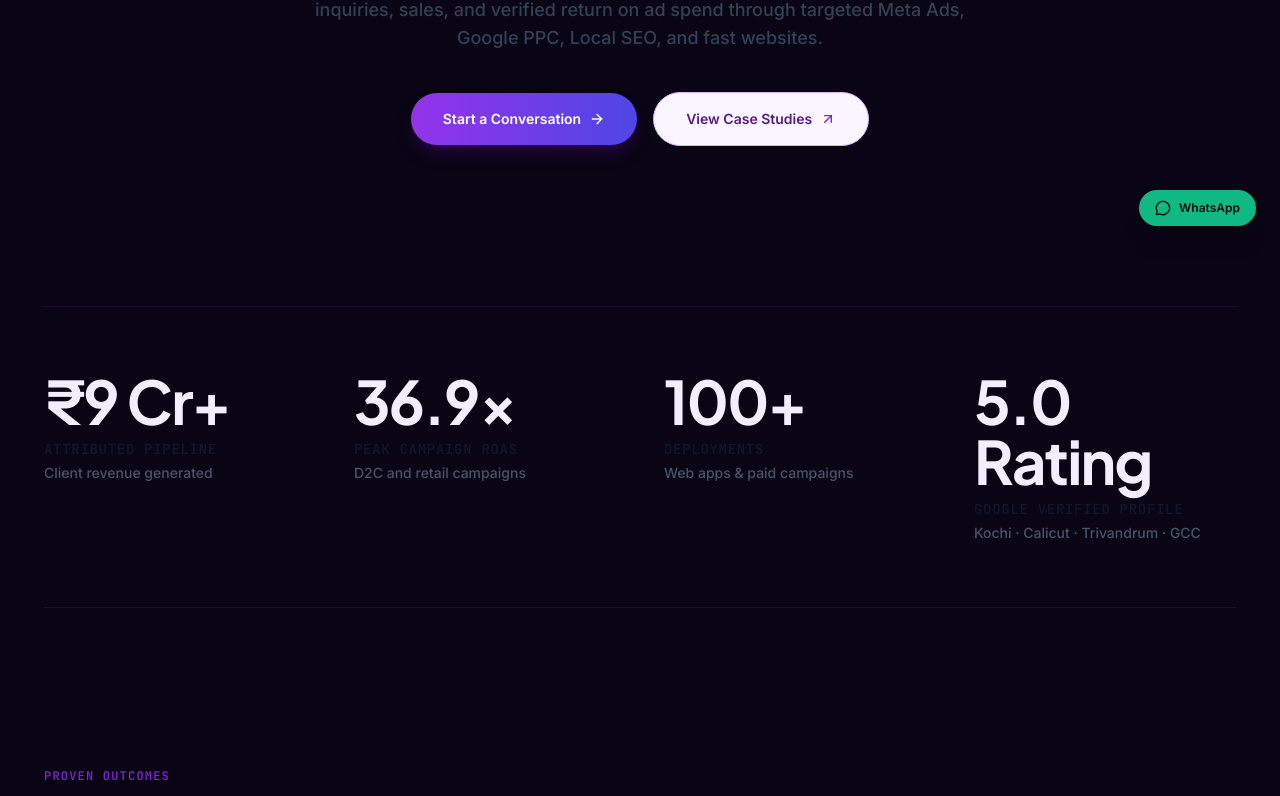
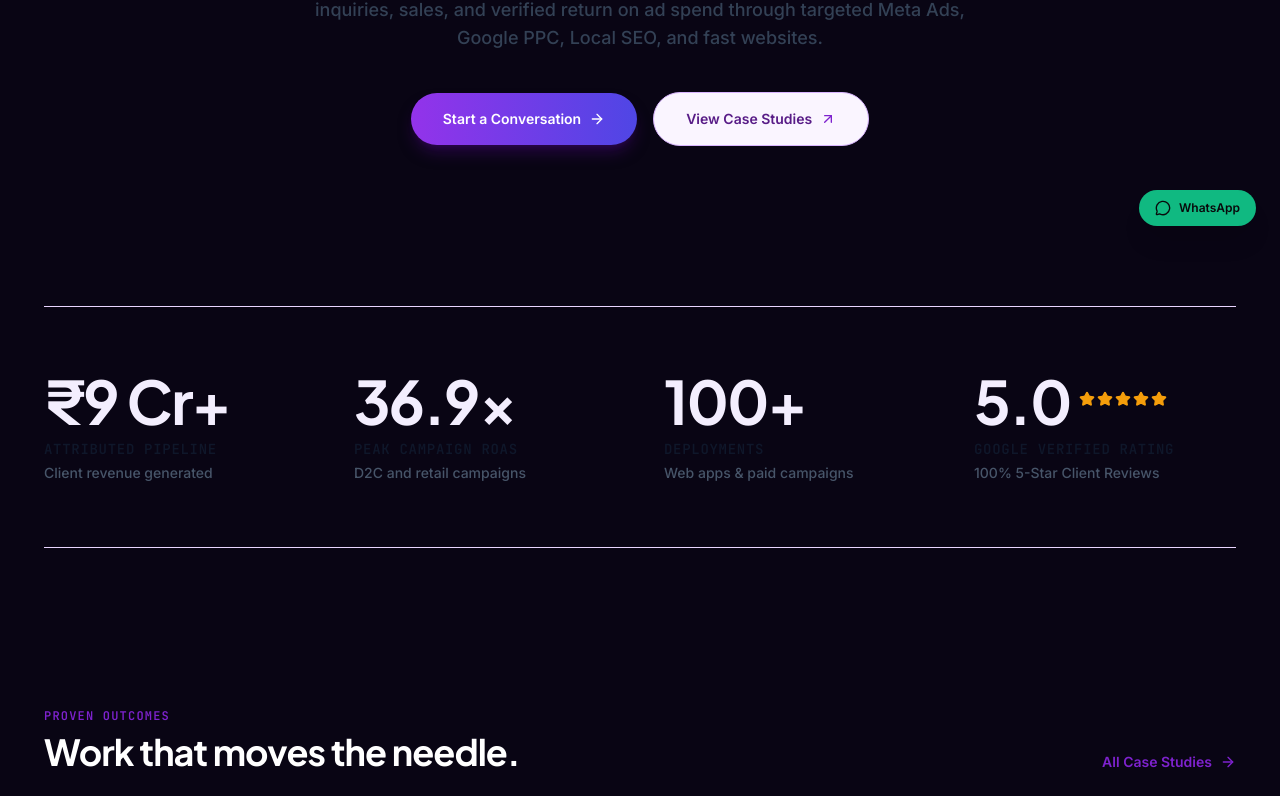
Before and after one commit to helix24dev/helix24web, a Next.js app in the folder frontend/: page / in a window 1280 px wide. Shown: the part 550-1346 px from the top of the page. Built offline with nearby package versions, Linux system fonts and the light colour scheme.

Commit message:
fix(design): redesign 5.0 rating metric with inline stars and clean symmetrical alignment

```diff
--- a/frontend/src/components/ProofMetricsStrip.tsx
+++ b/frontend/src/components/ProofMetricsStrip.tsx
@@ -1,39 +1,51 @@
+import { Star } from 'lucide-react';
+
 export default function ProofMetricsStrip() {
   const metrics = [
     {
       value: '₹9 Cr+',
       label: 'Attributed Pipeline',
       sub: 'Client revenue generated',
-      color: 'text-white',
+      color: 'text-slate-900 dark:text-white',
     },
     {
       value: '36.9×',
       label: 'Peak Campaign ROAS',
       sub: 'D2C and retail campaigns',
-      color: 'text-emerald-400 metric-emerald',
+      color: 'text-emerald-600 dark:text-emerald-400 metric-emerald',
     },
     {
       value: '100+',
       label: 'Deployments',
       sub: 'Web apps & paid campaigns',
-      color: 'text-purple-300 metric-purple',
+      color: 'text-purple-900 dark:text-purple-300 metric-purple',
     },
     {
-      value: '5.0 Rating',
-      label: 'Google Verified Profile',
-      sub: 'Kochi · Calicut · Trivandrum · GCC',
-      color: 'text-amber-400 metric-amber',
+      value: '5.0',
+      isRating: true,
+      label: 'Google Verified Rating',
+      sub: '100% 5-Star Client Reviews',
+      color: 'text-amber-600 dark:text-amber-400 metric-amber',
     },
   ];
 
   return (
     <section aria-label="Key Performance Metrics" className="px-6 max-w-[1240px] mx-auto">
-      <div className="grid grid-cols-2 md:grid-cols-4 gap-8 sm:gap-12 border-y border-purple-900/30 py-12 sm:py-16">
+      <div className="grid grid-cols-2 md:grid-cols-4 gap-8 sm:gap-12 border-y border-purple-200 dark:border-purple-900/30 py-12 sm:py-16">
         {metrics.map((item, idx) => (
           <div key={idx} className="space-y-2 text-center sm:text-left">
-            <span className={`block text-4xl sm:text-5xl lg:text-6xl font-extrabold tracking-tight font-heading ${item.color}`}>
-              {item.value}
-            </span>
+            <div className="flex items-baseline justify-center sm:justify-start gap-2 flex-wrap">
+              <span className={`block text-4xl sm:text-5xl lg:text-6xl font-extrabold tracking-tight font-heading ${item.color}`}>
+                {item.value}
+              </span>
+              {item.isRating && (
+                <div className="flex items-center gap-0.5 pb-1 self-center" aria-label="5 out of 5 stars">
+                  {[...Array(5)].map((_, sIdx) => (
+                    <Star key={sIdx} className="w-3.5 h-3.5 sm:w-4 sm:h-4 fill-amber-500 dark:fill-amber-400 text-amber-500 dark:text-amber-400" />
+                  ))}
+                </div>
+              )}
+            </div>
             <div className="space-y-1">
               <span className="block text-xs sm:text-sm uppercase tracking-wider font-bold text-slate-900 dark:text-purple-200 font-mono">
                 {item.label}
```
